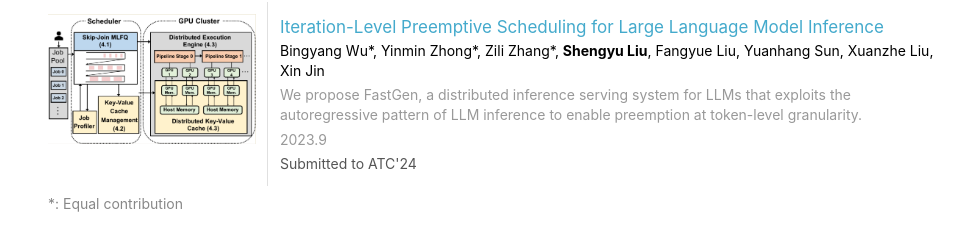
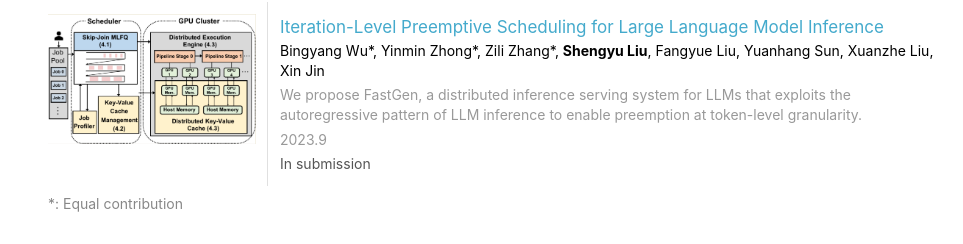
Before and after one commit to interestingLSY/interestingLSY.github.io, a Vue app: page / in a window 1280 px wide. Shown: the part 995-1239 px from the top of the page, without its empty margins (140-1103 px from the left). Built offline with nearby package versions, Linux system fonts and the light colour scheme.

Commit message:
Remove submission status

```diff
--- a/src/data/publications.ts
+++ b/src/data/publications.ts
@@ -33,7 +33,7 @@
 		time: "2023.9",
 		img_path: "/publications/FastServe.png",
 		description: "We propose FastGen, a distributed inference serving system for LLMs that exploits the autoregressive pattern of LLM inference to enable preemption at token-level granularity.",
-		submit_status: "Submitted to ATC'24",
+		submit_status: "In submission",
 		link: "https://arxiv.org/abs/2305.05920"
 	}
 ]
```
